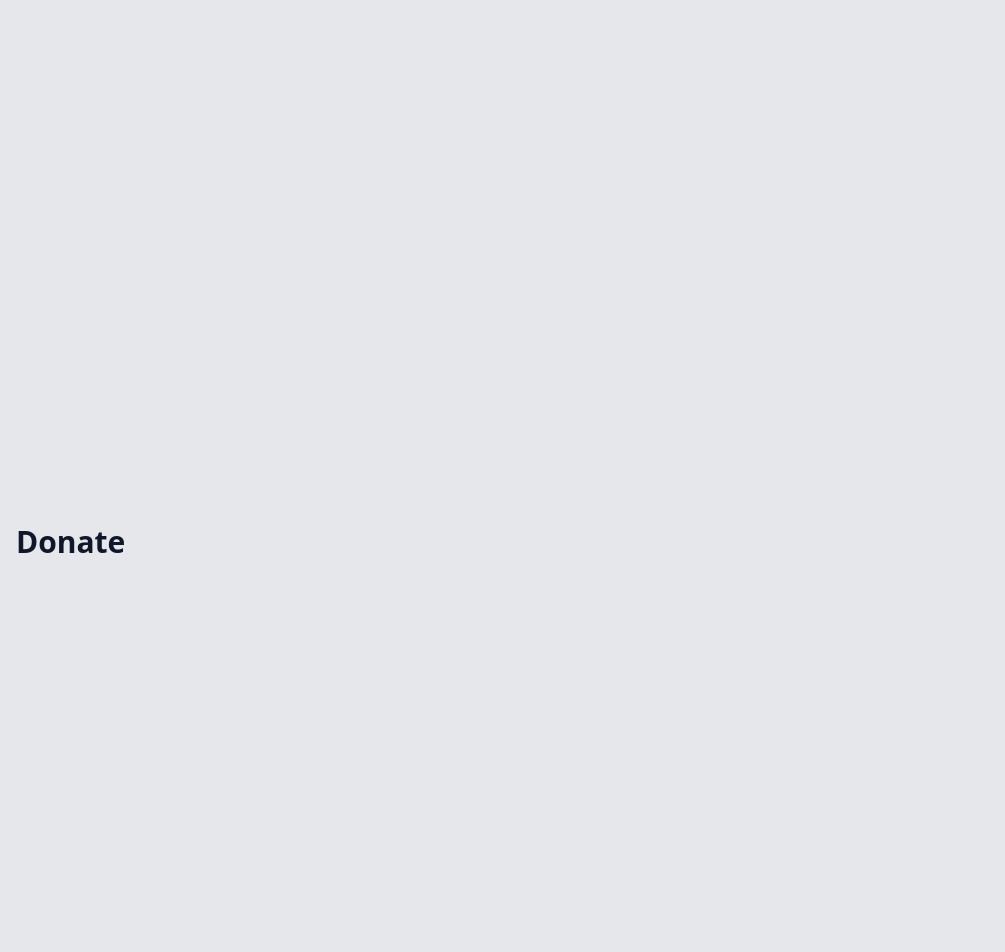
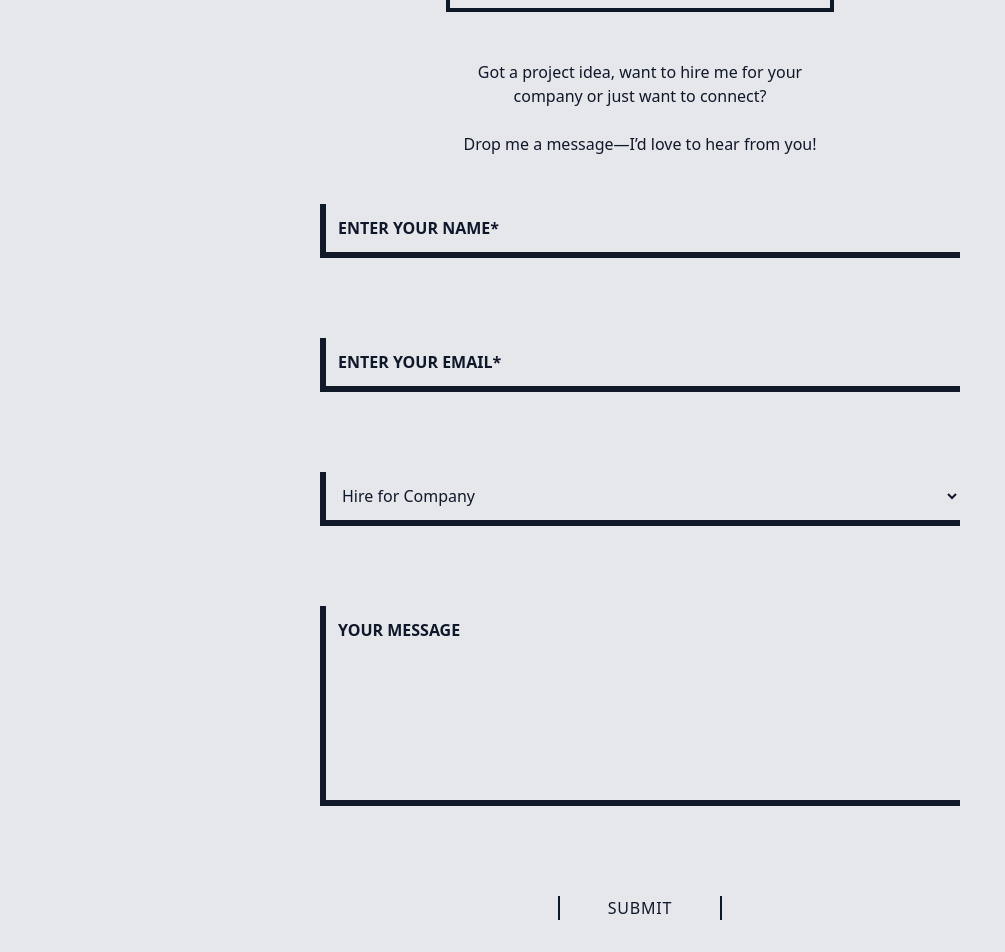
Before and after one commit to AutmnIT/AutmnIT.github.io, a React (Vite) app in the folder Frontend/: page / in a window 1280 px wide. Shown: the part 3000-3952 px from the top of the page, without its empty margins (0-1005 px from the left). Built offline with nearby package versions, Linux system fonts and the light colour scheme.

Commit message:
finallized hire me section

```diff
--- a/Frontend/package.json
+++ b/Frontend/package.json
@@ -14,6 +14,7 @@
     "lucide-react": "^0.511.0",
     "react": "^19.1.0",
     "react-dom": "^19.1.0",
+    "react-hook-form": "^7.56.4",
     "react-icons": "^5.5.0",
     "react-router-dom": "^7.6.0",
     "react-router-hash-link": "^2.4.3",
--- a/Frontend/src/pages/About.jsx
+++ b/Frontend/src/pages/About.jsx
@@ -93,7 +93,7 @@ export default function About() {
         </div>
       </div>
 
-      <div className="skills p-9">
+      <div className="skills p-9 ">
         <div className=" flex justify-center  p-8 ">
           <h2 className=' border-4  md:text-3xl p-4 md:px-18 font-bold tracking-widest'>S K I L L S</h2>
         </div>
--- a/Frontend/src/pages/Projects.jsx
+++ b/Frontend/src/pages/Projects.jsx
@@ -21,14 +21,14 @@ function Projects() {
   ]
 
   return (
-    <div className="">
+
       <div className="portfolio py-9">
         <div className="flex justify-center p-8 ">
           <h2 className=' border-4 md:text-3xl p-4 md:px-18 font-bold tracking-widest'>P O R T F O L I O</h2>
         </div>
-      </div>
 
-      <div className="projects m-auto w-[max(85vw,300px)]">
+
+      <div className="projects pt-4 m-auto w-[max(85vw,300px)]">
 
         {/*Populating featured projects card*/}
         <div className="cards flex flex-wrap justify-center items-center gap-4 ">
--- a/Frontend/src/pages/WorkWithMe.jsx
+++ b/Frontend/src/pages/WorkWithMe.jsx
@@ -1,11 +1,88 @@
-import React from 'react'
+import { useForm } from 'react-hook-form';
 
 function WorkWithMe() {
+  const {
+    register,
+    handleSubmit,
+    watch,
+    reset,
+    formState: { errors, isSubmitting }
+  } = useForm();
+
+  let onSubmit = (data)=>{
+    {console.log(isSubmitting)}
+    console.log(data)
+    alert('Message sent! I’ll get back to you soon.');
+    reset();
+  }
+
   return (
     <div >
-      <div className="py-8 p-4 h-[80vh]">
-      <h2 className="text-3xl font-bold">Work With Me</h2>
-    </div>
+      <div className="portfolio py-9">
+        <div className="flex justify-center p-8 ">
+          <h2 className=' border-4 md:text-3xl p-4 md:px-18 font-bold tracking-widest'>Get In Touch!</h2>
+        </div>
+        <div className="content  max-w-[407px] m-auto ">
+          <p className='text-center p-4'>Got a project idea, want to hire me for your company or just want to connect? </p>
+          <p className='text-center p-2'>Drop me a message—I’d love to hear from you! </p>
+        </div>
+
+        <div className="form flex justify-center items-center" >
+          <form onSubmit={handleSubmit(onSubmit)} className='flex flex-col justify-center'>
+
+            <div className="username border-l-6 border-b-6 border-[var(--bg-logo)] w-[300px] md:w-[50vw] m-10">
+              <input type="text" className=' p-3 w-full  focus:outline-none placeholder:text-[var(--text)] placeholder:font-bold'
+                placeholder='ENTER YOUR NAME*'
+                id='username'
+                {...register("username",
+                  {
+                    required: { value: true, message: "This field is required" },
+                  }
+                )} />
+              {errors.username && <div>{errors.username.message}</div>}
+            </div>
+
+            <div className="email border-l-6 border-b-6 border-[var(--bg-logo)] w-[300px] md:w-[50vw] m-10">
+              <input type="email" className='p-3 w-full  focus:outline-none placeholder:text-[var(--text)] placeholder:font-bold'
+                placeholder='ENTER YOUR EMAIL*'
+                id='email'
+                {...register("email",
+                  {
+                    required: { value: true, message: "This field is required" }
+                  }
+                )} />
+              {errors.email && <div>{errors.email.message}</div>}
+            </div>
+
+            <div className="job-type border-l-6 border-b-6 border-[var(--bg-logo)] w-[300px] md:w-[50vw] m-10">
+              <select {...register("option")} className='p-3 w-full  focus:outline-none placeholder:text-[var(--text)] placeholder:font-bold bg'>
+                <option value="company" className='bg-[var(--bg)] font-bold'>Hire for Company</option>
+                <option value="freelance" className='bg-[var(--bg)] font-bold'>Hire for Freelance</option>
+                <option value="consult" className='bg-[var(--bg)] font-bold'>Consult</option>
+              </select>
+            </div>
+
+            <div className="message border-l-6 border-b-6 border-[var(--bg-logo)]  md:w-[50vw] h-[200px] m-10">
+              <textarea className='p-3 w-full h-full focus:outline-none placeholder:text-[var(--text)] placeholder:font-bold resize-none overflow-hidden whitespace-pre-wrap'
+                placeholder='YOUR MESSAGE'
+                {...register("message", {
+                  maxLength: {
+                    value: 500,
+                    message: "Please explain in 500 characters for more contact on social media",
+                  },
+                }
+                )}
+                rows={5} />
+              {errors.message && <div>{errors.message.message}</div>}
+            </div>
+
+
+            <div className="submit flex justify-center md:m-[50px] m-4">
+              <button disabled={isSubmitting}  type="submit" value="SUBMIT" className='border-x-2 md:px-12 px-6 font-medium tracking-wider cursor-pointer'>SUBMIT</button>
+            </div>
+          </form>
+        </div>
+      </div>
     </div>
   )
 }
--- /dev/null
+++ b/Frontend/src/pages/www.jsx
@@ -0,0 +1,139 @@
+import { useState } from 'react';
+
+export default function WorkWithMe() {
+  const [formData, setFormData] = useState({
+    name: '',
+    email: '',
+    option: 'Hire for Freelance',
+    message: '',
+  });
+  const [errors, setErrors] = useState({});
+
+  const handleChange = (e) => {
+    const { name, value } = e.target;
+    setFormData({ ...formData, [name]: value });
+  };
+
+  const validateForm = () => {
+    const newErrors = {};
+    if (!formData.name.trim()) newErrors.name = 'Name is required';
+    if (!formData.email.trim()) {
+      newErrors.email = 'Email is required';
+    } else if (!/\S+@\S+\.\S+/.test(formData.email)) {
+      newErrors.email = 'Email is invalid';
+    }
+    if (!formData.message.trim()) newErrors.message = 'Message is required';
+    return newErrors;
+  };
+
+  const handleSubmit = (e) => {
+    e.preventDefault();
+    const validationErrors = validateForm();
+    if (Object.keys(validationErrors).length > 0) {
+      setErrors(validationErrors);
+      return;
+    }
+    // Mock submission (replace with MongoDB later)
+    console.log('Form submitted:', formData);
+    setErrors({});
+    setFormData({ name: '', email: '', option: 'Hire for Freelance', message: '' });
+    alert('Message sent! I’ll get back to you soon. (Logged to console)');
+  };
+
+  return (
+    <div className="work-with-me bg-[var(--darkSlate)] text-[var(--text)] py-16">
+      <div className="max-w-7xl mx-auto p-4">
+        <h2 className="border-[6px] border-[var(--skyBlue)] md:text-3xl p-4 md:px-8 font-bold tracking-widest text-center mb-8">
+          W O R K   W I T H   M E
+        </h2>
+        <div className="flex flex-col md:flex-row gap-8">
+          {/* Gig Intro */}
+          <div className="w-full md:w-1/2">
+            <h3 className="text-2xl font-bold mb-4">Let’s Connect</h3>
+            <p className="text-lg">
+              Got a project idea or just want to connect? Drop me a message—I’d love to hear from you!
+            </p>
+            <p className="text-lg mt-2">
+              Prefer email? Reach me at{' '}
+              <a
+                href="mailto:your.email@example.com"
+                className="text-[var(--skyBlue)] hover:underline"
+              >
+                your.email@example.com
+              </a>
+              .
+            </p>
+          </div>
+          {/* Form */}
+          <div className="w-full md:w-1/2">
+            <form onSubmit={handleSubmit} className="space-y-4">
+              <div>
+                <label htmlFor="name" className="block text-sm font-medium mb-1">
+                  Name
+                </label>
+                <input
+                  type="text"
+                  id="name"
+                  name="name"
+                  value={formData.name}
+                  onChange={handleChange}
+                  className="w-full p-2 rounded-lg bg-[var(--midnight)] text-[var(--text)] border border-[var(--skyBlue)]"
+                />
+                {errors.name && <p className="text-red-500 text-sm mt-1">{errors.name}</p>}
+              </div>
+              <div>
+                <label htmlFor="email" className="block text-sm font-medium mb-1">
+                  Email
+                </label>
+                <input
+                  type="email"
+                  id="email"
+                  name="email"
+                  value={formData.email}
+                  onChange={handleChange}
+                  className="w-full p-2 rounded-lg bg-[var(--midnight)] text-[var(--text)] border border-[var(--skyBlue)]"
+                />
+                {errors.email && <p className="text-red-500 text-sm mt-1">{errors.email}</p>}
+              </div>
+              <div>
+                <label htmlFor="option" className="block text-sm font-medium mb-1">
+                  Interested In
+                </label>
+                <select
+                  id="option"
+                  name="option"
+                  value={formData.option}
+                  onChange={handleChange}
+                  className="w-full p-2 rounded-lg bg-[var(--midnight)] text-[var(--text)] border border-[var(--skyBlue)]"
+                >
+                  <option value="Hire for Freelance">Hire for Freelance</option>
+                  <option value="Hire for Company">Hire for Company</option>
+                </select>
+              </div>
+              <div>
+                <label htmlFor="message" className="block text-sm font-medium mb-1">
+                  Message
+                </label>
+                <textarea
+                  id="message"
+                  name="message"
+                  value={formData.message}
+                  onChange={handleChange}
+                  rows="4"
+                  className="w-full p-2 rounded-lg bg-[var(--midnight)] text-[var(--text)] border border-[var(--skyBlue)]"
+                />
+                {errors.message && <p className="text-red-500 text-sm mt-1">{errors.message}</p>}
+              </div>
+              <button
+                type="submit"
+                className="w-full px-4 py-2 bg-[var(--skyBlue)] text-white rounded hover:bg-[var(--midnight)] transition-colors duration-200"
+              >
+                Send Message
+              </button>
+            </form>
+          </div>
+        </div>
+      </div>
+    </div>
+  );
+}
```
Also changed, not shown: 1 other file (tests, documents, lock files or other folders).
